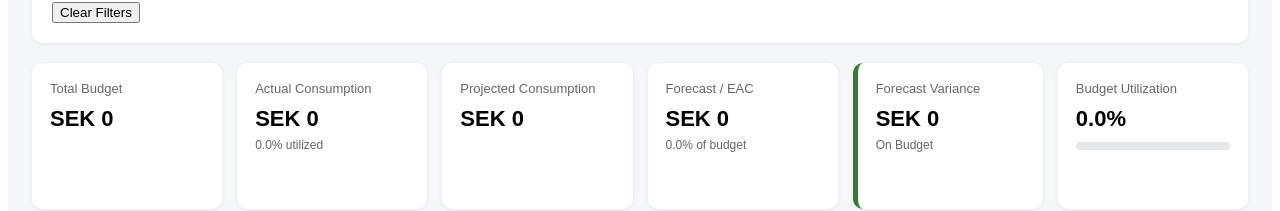
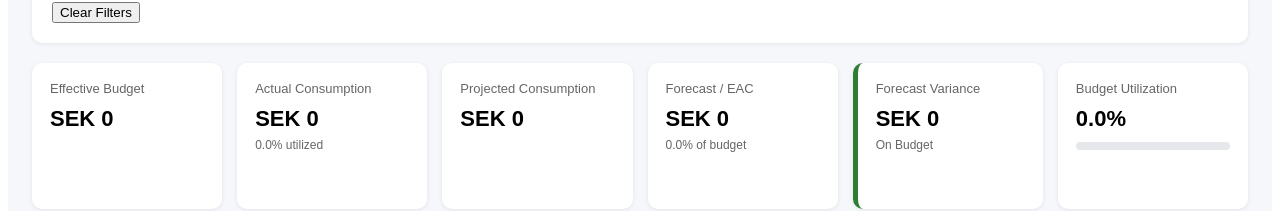
Before and after one commit to pinaki-GH/budget-tracker, a Next.js app: page /executive-summary in a window 1280 px wide. Shown: the part 335-546 px from the top of the page. Built offline with nearby package versions, Linux system fonts and the light colour scheme.

Commit message:
Update page.js

```diff
--- a/app/executive-summary/page.js
+++ b/app/executive-summary/page.js
@@ -2164,7 +2164,7 @@ export default function ExecutiveSummary() {
       >
 
         <KPI
-          title="Total Budget"
+          title="Effective Budget"
           value={formatCurrency(
             totalBudgetSEK
           )}
```
